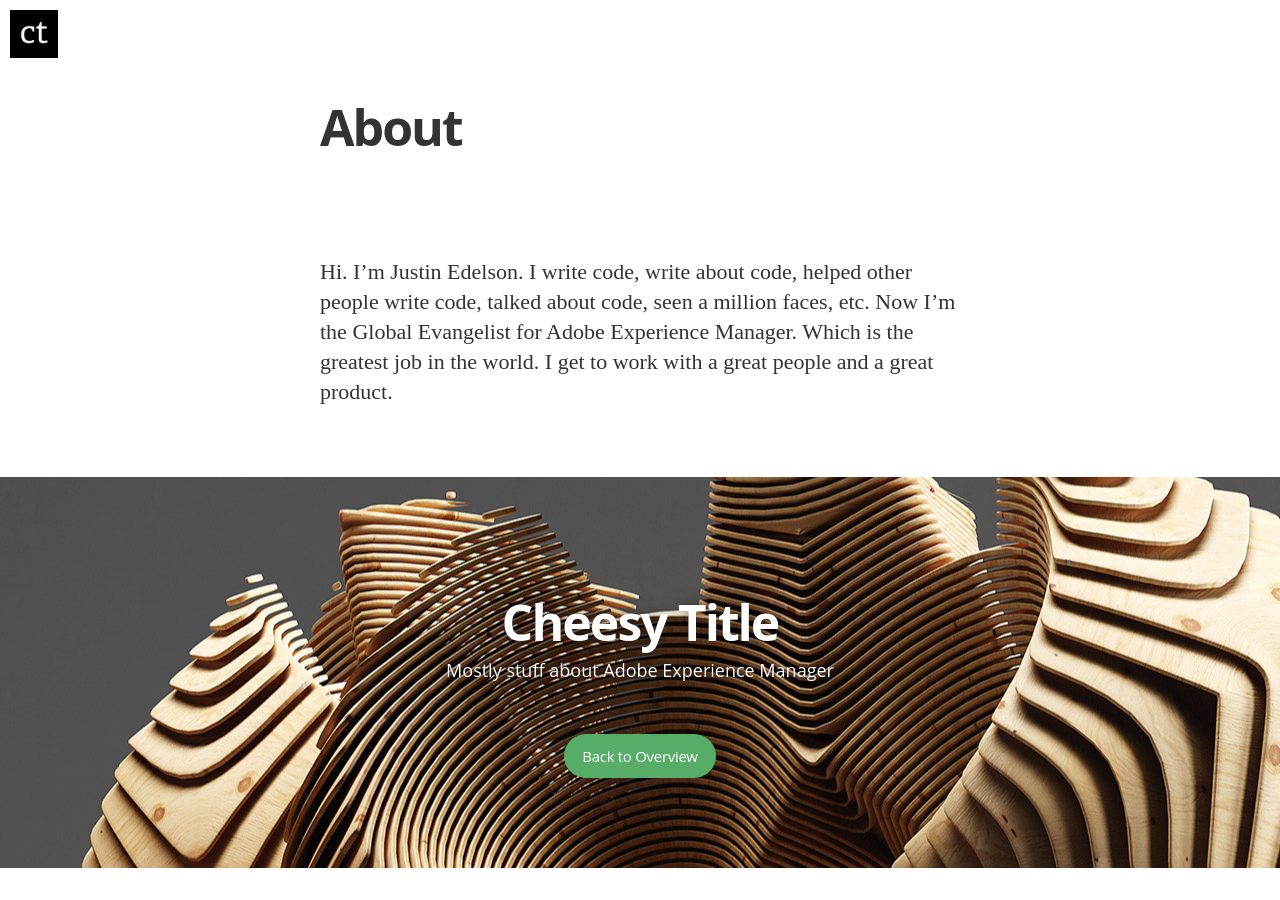
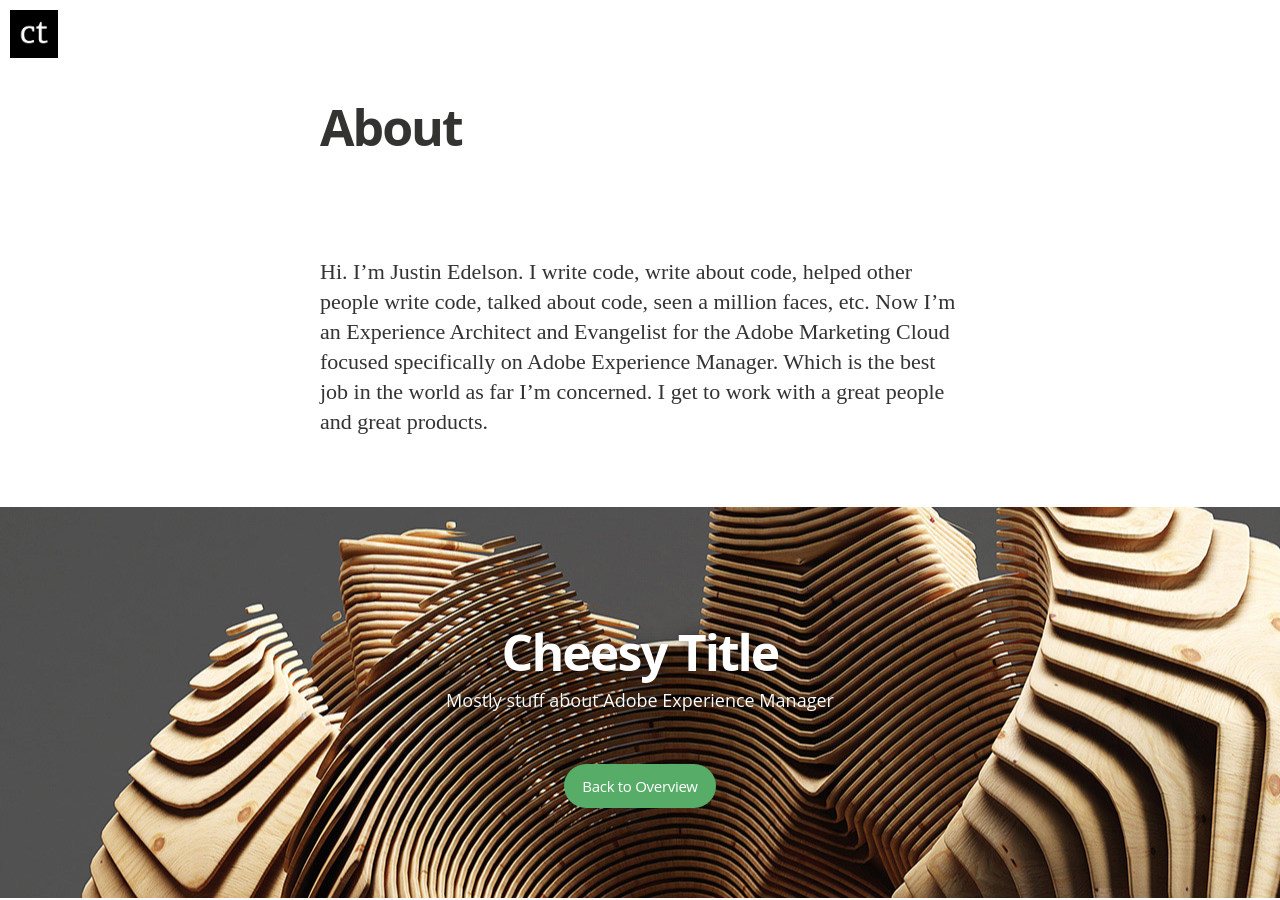
Before and after one commit to justinedelson/justinedelson.github.io, a Jekyll site: the page built from about.md, in a window 1280 px wide. Built offline with Jekyll 4.4.1, drawn with Linux system fonts in a browser that asks for light colours; nearby versions of some CDN libraries; some web fonts are replaced; Markdown is read by kramdown in place of the engine named in the settings.

```diff
--- a/_config.yml
+++ b/_config.yml
@@ -1,5 +1,5 @@
 # Build settings
-markdown: redcarpet
+markdown: kramdown
 highlighter: pygments
 gems:
   - jemoji
--- a/about.md
+++ b/about.md
@@ -4,4 +4,4 @@ title: About
 permalink: /about/
 ---
 
-Hi. I'm Justin Edelson. I write code, write about code, helped other people write code, talked about code, seen a million faces, etc. Now I'm the Global Evangelist for Adobe Experience Manager. Which is the greatest job in the world. I get to work with a great people and a great product.
+Hi. I'm Justin Edelson. I write code, write about code, helped other people write code, talked about code, seen a million faces, etc. Now I'm an Experience Architect and Evangelist for the Adobe Marketing Cloud focused specifically on Adobe Experience Manager. Which is the best job in the world as far I'm concerned. I get to work with a great people and great products.
```
Also changed, not shown: 2 other files.
